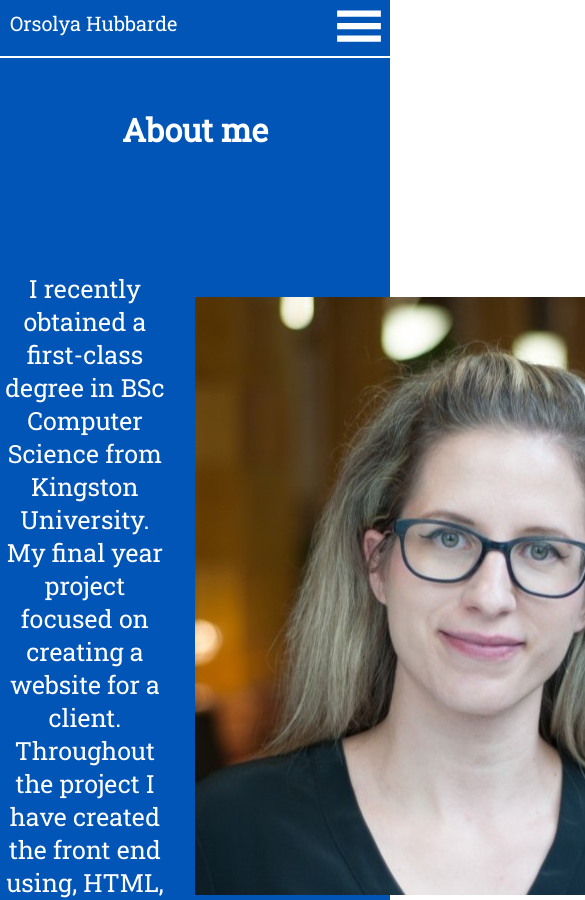
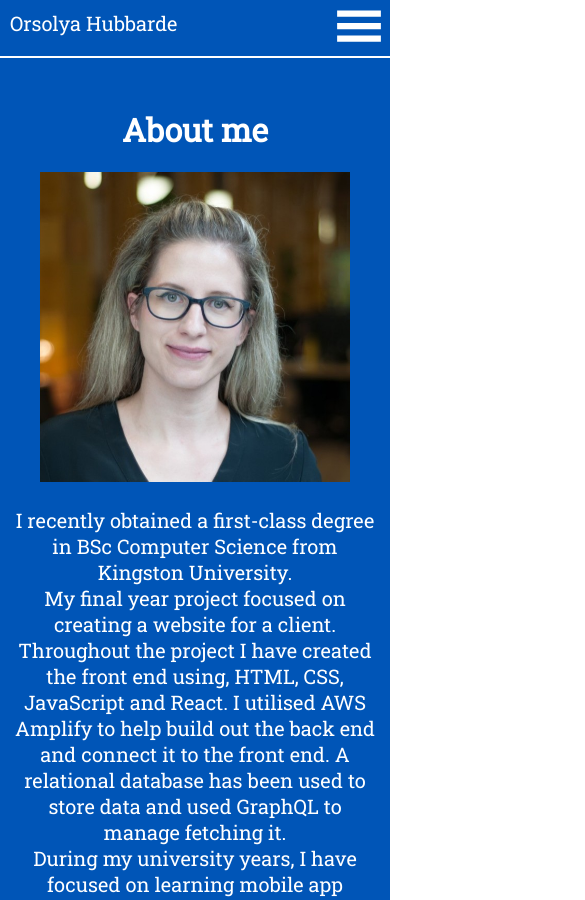
Before and after one commit to pokica1/Portfolio, a React (Create React App) app: page /about in a window 390 px wide. Shown: the top 900 px of the page, 585 px wide, since content can reach past the window. Built offline with nearby package versions, Linux system fonts and the light colour scheme.

Commit message:
about page made mobole friendly

```diff
--- a/src/Pages/AboutPage/AboutPage.css
+++ b/src/Pages/AboutPage/AboutPage.css
@@ -10,3 +10,25 @@
 	font-size: 25px;
 	width: 50%;
 }
+
+@media only screen and (max-width: 600px) {
+	#article-container {
+		display: flex;
+		flex-direction: column;
+		padding-top: 0;
+		padding-left: 15px;
+		padding-right: 15px;
+	}
+
+	#info {
+		width: auto;
+		font-size: 20px;
+		order: 1;
+		padding-bottom: 15px;
+	}
+
+	#aboutImage {
+		order: 0;
+		padding-top: 0;
+	}
+}
--- a/src/Pages/AboutPage/AboutPage.js
+++ b/src/Pages/AboutPage/AboutPage.js
@@ -24,9 +24,7 @@ const AboutPage = () => (
 				<br /> In my free time, I enjoy going on walks with my two golden
 				retrievers, baking desserts and snowboarding in the winter.
 			</div>
-			<div className="image">
-				<img src="profilePicLinkedin.jpg" alt="Orsolya smiling" />
-			</div>
+			<img id="aboutImage" src="profilePicLinkedin.jpg" alt="Orsolya smiling" />
 		</div>
 	</PageContent>
 );
```
